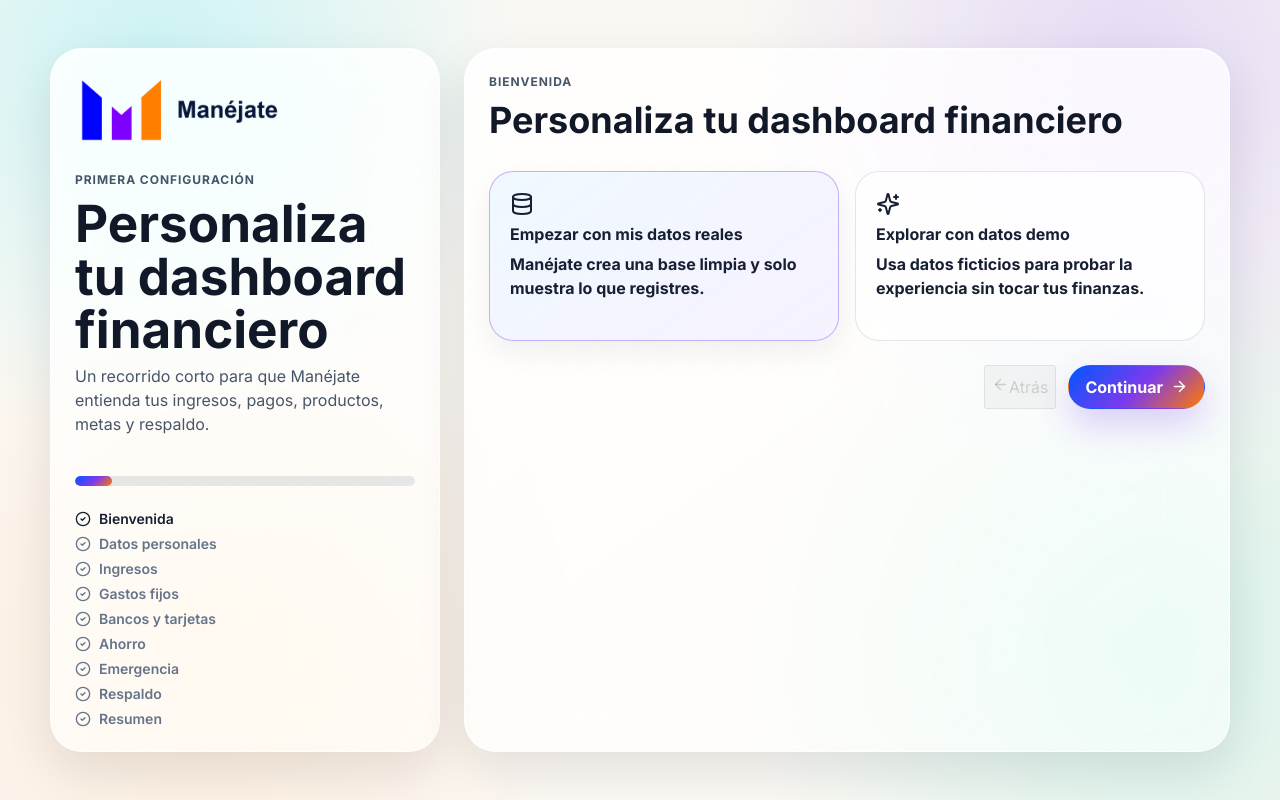
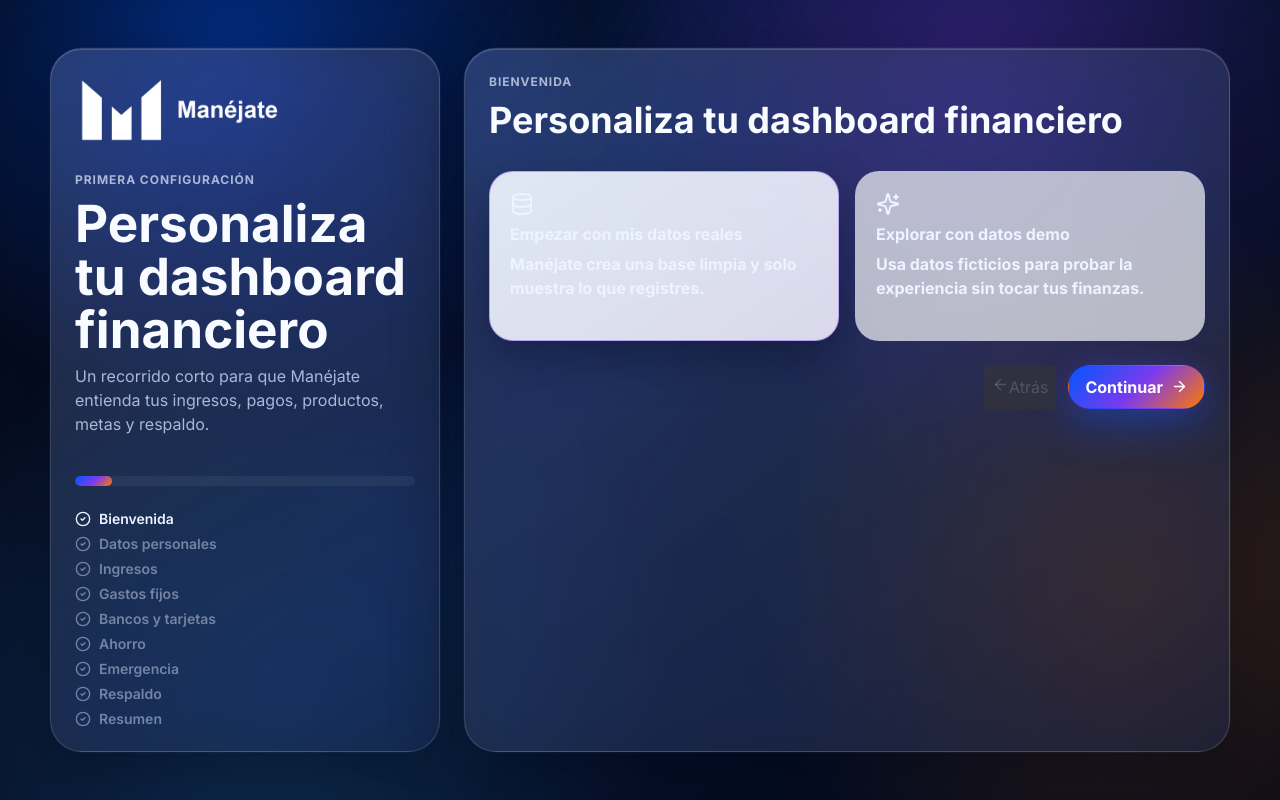
Before and after one commit to Jonathanse-design/Manejate, a React (Vite) app: page / in a window 1280 px wide. Built offline with nearby package versions, Linux system fonts and the light colour scheme.

Commit message:
Aplicar estilo dark liquid glass a Manéjate

```diff
--- a/public/sw.js
+++ b/public/sw.js
@@ -1,4 +1,4 @@
-const CACHE_NAME = 'manejate-pwa-v8';
+const CACHE_NAME = 'manejate-pwa-v9';
 const APP_SHELL = [
   '/Manejate/',
   '/Manejate/index.html',
--- a/src/components/dashboard/DashboardHeader.tsx
+++ b/src/components/dashboard/DashboardHeader.tsx
@@ -29,7 +29,7 @@ export const DashboardHeader = ({
 }) => (
   <header className="dashboard-header">
     <div className="dashboard-brand-row">
-      <img className="brand-logo" src="./assets/logo-manejate-dark.svg" alt="Manéjate" />
+      <img className="brand-logo" src="./assets/logo-manejate-light.svg" alt="Manéjate" />
       <span className={`mode-pill ${mode}`}>{mode === 'demo' ? 'Modo Demo' : 'Modo Real'}</span>
     </div>
     <div className="dashboard-welcome">
--- a/src/components/layout/AppShell.tsx
+++ b/src/components/layout/AppShell.tsx
@@ -38,7 +38,7 @@ export const AppShell = ({ page, onPageChange, mode, privacyMode, onTogglePrivac
   <div className="app-shell">
     <aside className="sidebar">
       <div className="brand-block">
-        <img className="brand-logo" src="./assets/logo-manejate-dark.svg" alt="Manéjate" />
+        <img className="brand-logo" src="./assets/logo-manejate-light.svg" alt="Manéjate" />
         <span>Finanzas personales</span>
       </div>
       <nav>
--- a/src/components/layout/Onboarding.tsx
+++ b/src/components/layout/Onboarding.tsx
@@ -174,7 +174,7 @@ export const Onboarding = ({ onStart }: { onStart?: (mode: AppMode) => void }) =
     <section className="onboarding">
       <div className="onboarding-shell">
         <aside className="onboarding-side">
-          <img className="brand-logo" src="./assets/logo-manejate-dark.svg" alt="Manéjate" />
+          <img className="brand-logo" src="./assets/logo-manejate-light.svg" alt="Manéjate" />
           <div>
             <p className="eyebrow">Primera configuración</p>
             <h1>Personaliza tu dashboard financiero</h1>
--- a/src/styles/globals.css
+++ b/src/styles/globals.css
@@ -2,32 +2,32 @@
 
 /* 1. Design tokens */
 :root {
-  color-scheme: light;
-  --color-bg-main: #fbf8f3;
-  --color-bg-soft: #f4f9f7;
-  --color-bg-blue: #eef8ff;
-  --color-bg-lavender: #f5f0ff;
-  --color-bg-peach: #fff1e8;
-  --color-surface: rgba(255, 255, 255, 0.86);
-  --color-surface-strong: rgba(255, 255, 255, 0.94);
-  --color-surface-glass: rgba(255, 255, 255, 0.68);
-  --color-text-heading: #111827;
-  --color-text-primary: #172033;
-  --color-text-secondary: #475569;
-  --color-text-muted: #64748b;
-  --color-border-soft: rgba(100, 116, 139, 0.18);
-  --color-border-strong: rgba(100, 116, 139, 0.28);
-  --color-border-glass: rgba(255, 255, 255, 0.66);
+  color-scheme: dark;
+  --color-bg-main: #03091d;
+  --color-bg-soft: #07122c;
+  --color-bg-blue: rgba(0, 87, 255, 0.18);
+  --color-bg-lavender: rgba(124, 58, 237, 0.18);
+  --color-bg-peach: rgba(255, 122, 0, 0.16);
+  --color-surface: rgba(11, 23, 52, 0.58);
+  --color-surface-strong: rgba(14, 28, 62, 0.78);
+  --color-surface-glass: rgba(13, 27, 61, 0.54);
+  --color-text-heading: #f8fbff;
+  --color-text-primary: #eef4ff;
+  --color-text-secondary: #aab8d6;
+  --color-text-muted: #7584a5;
+  --color-border-soft: rgba(154, 183, 255, 0.16);
+  --color-border-strong: rgba(154, 183, 255, 0.28);
+  --color-border-glass: rgba(255, 255, 255, 0.14);
   --color-brand-mint: #2dd4bf;
   --color-brand-aqua: #38bdf8;
   --color-brand-sky: #7dd3fc;
   --color-brand-lavender: #a78bfa;
   --color-brand-violet: #7c3aed;
-  --color-income: #16a34a;
-  --color-expense: #e11d48;
-  --color-warning: #d97706;
-  --color-danger: #dc2626;
-  --color-saving: #0f766e;
+  --color-income: #20e48a;
+  --color-expense: #ff5f7d;
+  --color-warning: #ffb020;
+  --color-danger: #ff4d6d;
+  --color-saving: #2dd4bf;
   --color-debt: #7c3aed;
   --color-blue: #0057ff;
   --color-orange: #ff7a00;
@@ -64,19 +64,25 @@
   --space-6: 24px;
   --space-8: 32px;
   --space-10: 40px;
-  --shadow-soft: 0 12px 28px rgba(15, 23, 42, 0.06);
-  --shadow-card: 0 18px 48px rgba(15, 23, 42, 0.10), inset 0 1px 0 rgba(255, 255, 255, 0.82);
-  --shadow-elevated: 0 28px 80px rgba(15, 23, 42, 0.14), inset 0 1px 0 rgba(255, 255, 255, 0.90);
+  --shadow-soft: 0 18px 44px rgba(1, 7, 23, 0.34);
+  --shadow-card:
+    0 24px 68px rgba(1, 7, 23, 0.48),
+    0 0 0 1px rgba(255, 255, 255, 0.04),
+    inset 0 1px 0 rgba(255, 255, 255, 0.16);
+  --shadow-elevated:
+    0 34px 110px rgba(1, 7, 23, 0.62),
+    0 18px 60px rgba(0, 87, 255, 0.18),
+    inset 0 1px 0 rgba(255, 255, 255, 0.22);
   --gradient-brand: linear-gradient(135deg, #0057ff 0%, #7c3aed 52%, #ff7a00 100%);
   --gradient-blue: linear-gradient(135deg, #0057ff 0%, #38bdf8 100%);
   --gradient-violet: linear-gradient(135deg, #7c3aed 0%, #a78bfa 100%);
   --gradient-orange: linear-gradient(135deg, #ff7a00 0%, #fbbf24 100%);
   --gradient-page:
-    radial-gradient(circle at 12% 8%, rgba(103, 232, 249, 0.32), transparent 28%),
-    radial-gradient(circle at 88% 10%, rgba(167, 139, 250, 0.28), transparent 30%),
-    radial-gradient(circle at 16% 82%, rgba(253, 186, 116, 0.20), transparent 30%),
-    radial-gradient(circle at 90% 80%, rgba(45, 212, 191, 0.18), transparent 32%),
-    var(--color-bg-main);
+    radial-gradient(circle at 18% 8%, rgba(0, 87, 255, 0.46), transparent 28%),
+    radial-gradient(circle at 76% 12%, rgba(124, 58, 237, 0.36), transparent 31%),
+    radial-gradient(circle at 88% 72%, rgba(255, 122, 0, 0.22), transparent 30%),
+    radial-gradient(circle at 22% 86%, rgba(56, 189, 248, 0.18), transparent 32%),
+    linear-gradient(135deg, #030612 0%, #071331 46%, #020817 100%);
 }
 
 /* 2. Reset/base */
@@ -139,6 +145,17 @@ h4 {
   line-height: var(--line-snug);
   letter-spacing: 0;
   overflow-wrap: anywhere;
+}
+
+body::before {
+  content: "";
+  position: fixed;
+  inset: 0;
+  pointer-events: none;
+  background:
+    linear-gradient(115deg, transparent 0 28%, rgba(0, 87, 255, 0.12) 42%, transparent 58%),
+    repeating-linear-gradient(120deg, rgba(125, 211, 252, 0.04) 0 1px, transparent 1px 16px);
+  mask-image: radial-gradient(circle at 50% 30%, black, transparent 72%);
 }
 
 h1 {
@@ -385,14 +402,15 @@ label {
 .quick-actions .quick-primary {
   color: #ffffff;
   background: var(--gradient-brand);
-  box-shadow: 0 16px 34px rgba(124, 58, 237, 0.24);
+  box-shadow: 0 18px 42px rgba(0, 87, 255, 0.34), 0 0 28px rgba(124, 58, 237, 0.20);
 }
 
 .secondary-btn,
 .quick-actions button,
 .privacy,
 .profile-button {
-  background: rgba(255, 255, 255, 0.72);
+  color: var(--color-text-primary);
+  background: linear-gradient(145deg, rgba(255, 255, 255, 0.10), rgba(255, 255, 255, 0.045));
   border-color: var(--color-border-soft);
 }
 
@@ -411,7 +429,8 @@ label {
   width: 42px;
   min-width: 42px;
   padding: 0;
-  background: rgba(255, 255, 255, 0.70);
+  color: var(--color-text-primary);
+  background: rgba(255, 255, 255, 0.08);
   border-color: var(--color-border-soft);
 }
 
@@ -445,8 +464,8 @@ textarea {
   border-radius: 16px;
   padding: 0 var(--space-4);
   color: var(--color-text-primary);
-  background: rgba(255, 255, 255, 0.82);
-  box-shadow: inset 0 1px 0 rgba(255, 255, 255, 0.78);
+  background: rgba(6, 18, 44, 0.68);
+  box-shadow: inset 0 1px 0 rgba(255, 255, 255, 0.08);
 }
 
 textarea {
@@ -488,7 +507,7 @@ textarea::placeholder {
   padding: 5px;
   border: 1px solid var(--color-border-soft);
   border-radius: var(--radius-pill);
-  background: rgba(255, 255, 255, 0.62);
+  background: rgba(255, 255, 255, 0.06);
 }
 
 .segmented.three {
@@ -526,12 +545,15 @@ textarea::placeholder {
 .emergency-panel,
 .topbar,
 .two-column > aside {
-  background: linear-gradient(145deg, rgba(255, 255, 255, 0.88), rgba(255, 255, 255, 0.62));
+  background:
+    linear-gradient(145deg, rgba(255, 255, 255, 0.13), rgba(255, 255, 255, 0.045)),
+    radial-gradient(circle at top left, rgba(0, 87, 255, 0.12), transparent 38%),
+    var(--color-surface-glass);
   border: 1px solid var(--color-border-glass);
   border-radius: var(--radius-xl);
   box-shadow: var(--shadow-card);
-  backdrop-filter: blur(28px) saturate(165%);
-  -webkit-backdrop-filter: blur(28px) saturate(165%);
+  backdrop-filter: blur(30px) saturate(175%);
+  -webkit-backdrop-filter: blur(30px) saturate(175%);
 }
 
 .panel,
@@ -561,7 +583,7 @@ textarea::placeholder {
   padding: var(--space-4);
   border: 1px solid var(--color-border-soft);
   border-radius: var(--radius-lg);
-  background: rgba(255, 255, 255, 0.64);
+  background: linear-gradient(145deg, rgba(255, 255, 255, 0.10), rgba(255, 255, 255, 0.035));
 }
 
 .card-grid {
@@ -597,7 +619,9 @@ textarea::placeholder {
   gap: var(--space-6);
   padding: var(--space-6) var(--space-5);
   border-right: 1px solid var(--color-border-glass);
-  background: rgba(255, 255, 255, 0.68);
+  background:
+    radial-gradient(circle at 60% 0%, rgba(0, 87, 255, 0.24), transparent 36%),
+    rgba(4, 13, 34, 0.74);
   backdrop-filter: blur(28px) saturate(165%);
   -webkit-backdrop-filter: blur(28px) saturate(165%);
 }
@@ -651,12 +675,12 @@ textarea::placeholder {
 
 .sidebar button:hover,
 .sidebar button.active {
-  color: var(--color-text-heading);
-  background: rgba(255, 255, 255, 0.78);
+  color: #ffffff;
+  background: linear-gradient(135deg, rgba(0, 87, 255, 0.28), rgba(124, 58, 237, 0.18));
 }
 
 .sidebar button.active {
-  box-shadow: inset 4px 0 0 var(--color-orange), var(--shadow-soft);
+  box-shadow: inset 4px 0 0 var(--color-blue), 0 14px 30px rgba(0, 87, 255, 0.18);
 }
 
 .bottom-nav {
@@ -870,7 +894,9 @@ textarea::placeholder {
   padding: var(--space-5);
   border: 1px solid var(--color-border-soft);
   border-radius: var(--radius-lg);
-  background: rgba(255, 255, 255, 0.70);
+  background:
+    linear-gradient(145deg, rgba(255, 255, 255, 0.13), rgba(255, 255, 255, 0.04)),
+    rgba(6, 18, 44, 0.58);
 }
 
 .financial-status span,
@@ -904,10 +930,26 @@ textarea::placeholder {
   border-radius: var(--radius-2xl);
   box-shadow: var(--shadow-elevated);
   background:
-    radial-gradient(circle at 12% 14%, rgba(56, 189, 248, 0.30), transparent 32%),
-    radial-gradient(circle at 82% 20%, rgba(167, 139, 250, 0.24), transparent 34%),
-    radial-gradient(circle at 88% 84%, rgba(255, 122, 0, 0.14), transparent 30%),
-    linear-gradient(145deg, rgba(255, 255, 255, 0.96), rgba(255, 255, 255, 0.70));
+    radial-gradient(circle at 16% 20%, rgba(0, 87, 255, 0.40), transparent 34%),
+    radial-gradient(circle at 68% 18%, rgba(124, 58, 237, 0.28), transparent 32%),
+    radial-gradient(circle at 92% 82%, rgba(255, 122, 0, 0.20), transparent 34%),
+    linear-gradient(145deg, rgba(17, 35, 78, 0.90), rgba(5, 16, 40, 0.72));
+  border-color: rgba(156, 190, 255, 0.18);
+}
+
+.balance-card::after,
+.dashboard-header::after {
+  content: "";
+  position: absolute;
+  pointer-events: none;
+  inset: 1px;
+  border-radius: inherit;
+  background: linear-gradient(135deg, rgba(255, 255, 255, 0.22), transparent 34%, rgba(56, 189, 248, 0.08));
+  mask: linear-gradient(#ffffff, transparent 52%);
+}
+
+.balance-card {
+  position: relative;
 }
 
 .balance-details {
@@ -946,7 +988,7 @@ textarea::placeholder {
 .initial-dashboard-note {
   align-items: center;
   border-color: rgba(56, 189, 248, 0.30);
-  background: linear-gradient(135deg, rgba(238, 248, 255, 0.90), rgba(245, 240, 255, 0.82));
+  background: linear-gradient(135deg, rgba(0, 87, 255, 0.18), rgba(124, 58, 237, 0.12));
 }
 
 .setup-progress-card {
@@ -981,6 +1023,9 @@ textarea::placeholder {
   align-content: space-between;
   gap: var(--space-4);
   padding: var(--space-5);
+  background:
+    radial-gradient(circle at 80% 12%, rgba(0, 87, 255, 0.18), transparent 34%),
+    linear-gradient(145deg, rgba(255, 255, 255, 0.115), rgba(255, 255, 255, 0.04));
 }
 
 .kpi-top {
@@ -999,8 +1044,9 @@ textarea::placeholder {
   display: grid;
   place-items: center;
   border-radius: var(--radius-md);
-  color: var(--color-blue);
-  background: var(--color-bg-blue);
+  color: #ffffff;
+  background: var(--gradient-blue);
+  box-shadow: 0 10px 28px rgba(0, 87, 255, 0.28);
 }
 
 .quick-actions {
@@ -1009,6 +1055,9 @@ textarea::placeholder {
   gap: var(--space-3);
   align-items: center;
   padding: var(--space-4);
+  background:
+    linear-gradient(145deg, rgba(255, 255, 255, 0.12), rgba(255, 255, 255, 0.04)),
+    rgba(5, 16, 40, 0.56);
 }
 
 .quick-actions .section-title {
@@ -1099,7 +1148,7 @@ textarea::placeholder {
   min-height: 52px;
   border: 1px solid var(--color-border-soft);
   border-radius: var(--radius-pill);
-  background: rgba(255, 255, 255, 0.72);
+  background: rgba(255, 255, 255, 0.075);
 }
 
 .toolbar input {
@@ -1124,7 +1173,7 @@ textarea::placeholder {
   padding: 8px 12px;
   border: 1px solid var(--color-border-soft);
   border-radius: var(--radius-pill);
-  background: rgba(255, 255, 255, 0.66);
+  background: rgba(255, 255, 255, 0.07);
   color: var(--color-text-secondary);
   font-size: var(--font-size-sm);
   font-weight: var(--weight-semibold);
@@ -1150,7 +1199,7 @@ textarea::placeholder {
 }
 
 .finance-table tbody tr {
-  background: rgba(255, 255, 255, 0.72);
+  background: rgba(255, 255, 255, 0.075);
   box-shadow: var(--shadow-soft);
 }
 
@@ -1185,7 +1234,7 @@ textarea::placeholder {
   padding: var(--space-4);
   border: 1px solid var(--color-border-soft);
   border-radius: var(--radius-lg);
-  background: rgba(255, 255, 255, 0.72);
+  background: rgba(255, 255, 255, 0.075);
   box-shadow: var(--shadow-soft);
 }
 
@@ -1224,7 +1273,7 @@ textarea::placeholder {
   justify-self: end;
   border-radius: 50%;
   background:
-    radial-gradient(circle at center, rgba(255, 255, 255, 0.92) 56%, transparent 58%),
+    radial-gradient(circle at center, rgba(6, 18, 44, 0.92) 56%, transparent 58%),
     conic-gradient(var(--color-orange) 0 var(--progress, 58%), rgba(100, 116, 139, 0.16) var(--progress, 58%) 100%);
 }
 
@@ -1242,9 +1291,9 @@ textarea::placeholder {
   align-items: center;
   padding: var(--space-6);
   background:
-    radial-gradient(circle at 18% 12%, rgba(56, 189, 248, 0.24), transparent 34%),
-    radial-gradient(circle at 90% 76%, rgba(255, 122, 0, 0.14), transparent 34%),
-    rgba(255, 255, 255, 0.72);
+    radial-gradient(circle at 18% 12%, rgba(56, 189, 248, 0.26), transparent 34%),
+    radial-gradient(circle at 90% 76%, rgba(255, 122, 0, 0.18), transparent 34%),
+    rgba(6, 18, 44, 0.64);
 }
 
 .budget-row {
@@ -1291,7 +1340,7 @@ textarea::placeholder {
   gap: var(--space-4);
   border: 1px solid var(--color-border-glass);
   border-radius: var(--radius-2xl);
-  background: rgba(255, 255, 255, 0.72);
+  background: rgba(6, 18, 44, 0.60);
   box-shadow: var(--shadow-card);
 }
 
@@ -1327,7 +1376,7 @@ textarea::placeholder {
 .status-pill.neutral,
 .status-pill.info,
 .status-chip.info {
-  color: #075985;
+  color: #7dd3fc;
   background: rgba(56, 189, 248, 0.14);
   border: 1px solid rgba(56, 189, 248, 0.26);
 }
@@ -1384,7 +1433,7 @@ textarea::placeholder {
     padding-bottom: 120px;
   }
 
-  .bottom-nav {
+.bottom-nav {
     position: fixed;
     left: 12px;
     right: 12px;
@@ -1395,7 +1444,9 @@ textarea::placeholder {
     padding: 8px;
     border: 1px solid var(--color-border-glass);
     border-radius: var(--radius-2xl);
-    background: rgba(255, 255, 255, 0.78);
+    background:
+      linear-gradient(145deg, rgba(255, 255, 255, 0.14), rgba(255, 255, 255, 0.05)),
+      rgba(5, 16, 40, 0.82);
     box-shadow: var(--shadow-card);
     backdrop-filter: blur(28px) saturate(165%);
     -webkit-backdrop-filter: blur(28px) saturate(165%);
```
Also changed, not shown: src/pages/Analytics.tsx (+9 -3 lines).
